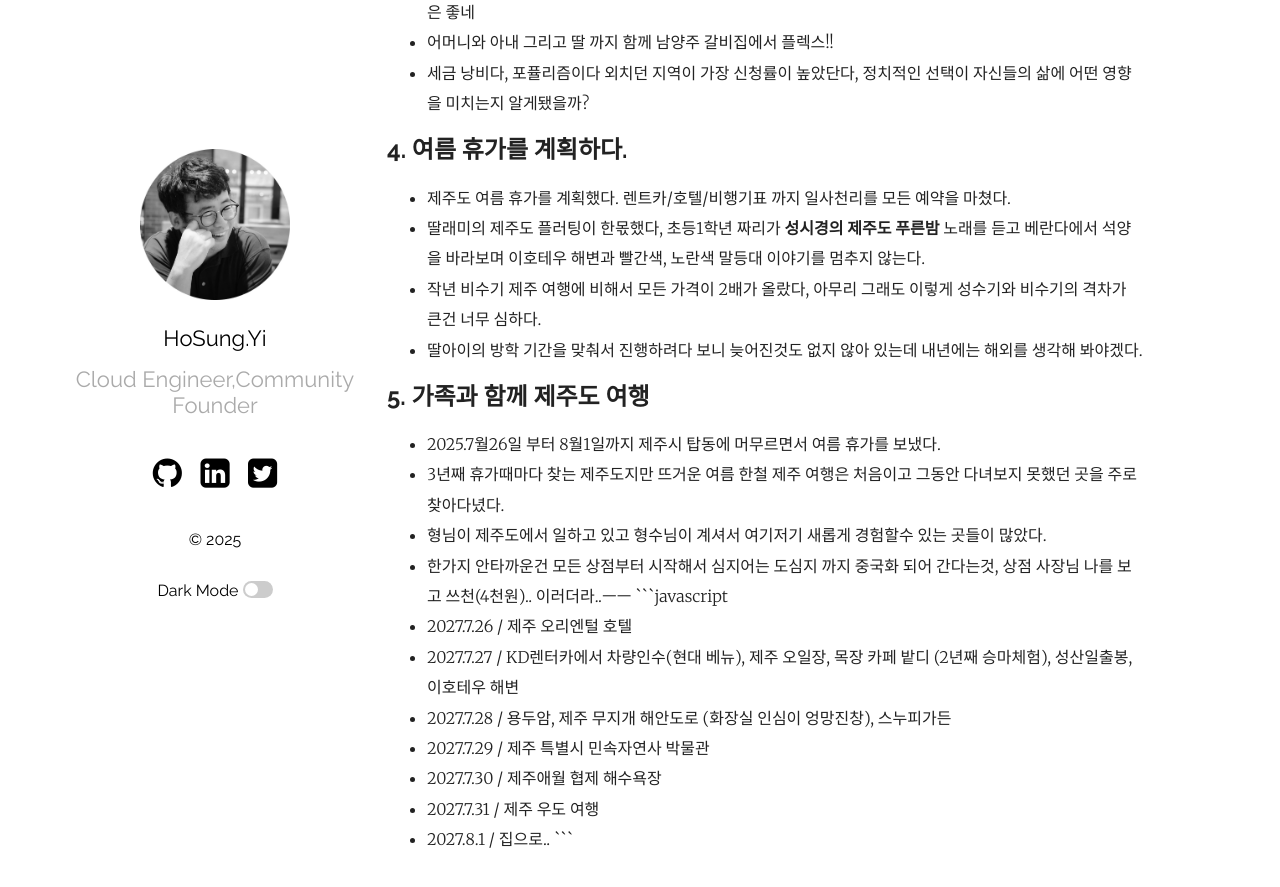
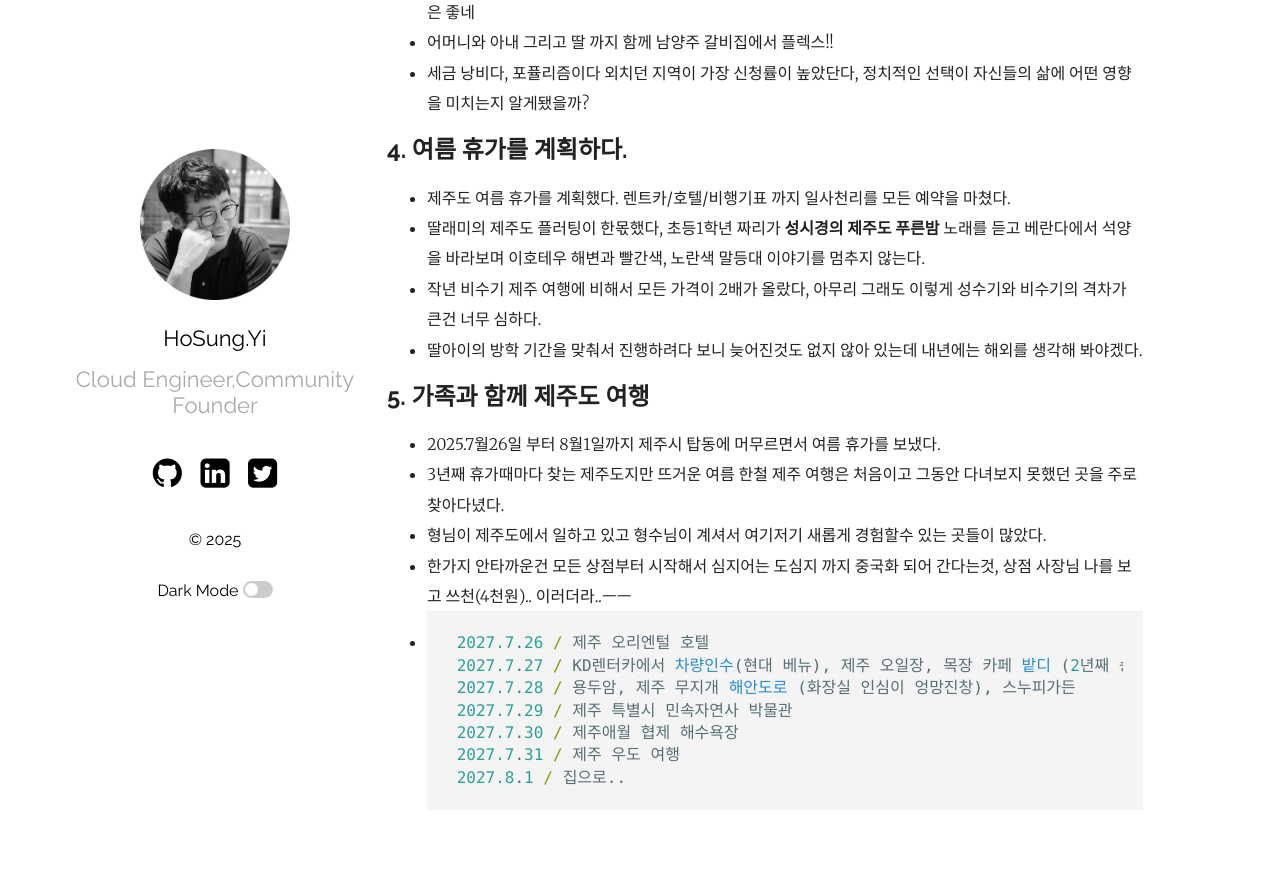
Before and after one commit to hslee77/hslee77.github.io, a Jekyll site: the page built from wiki/memo/2025-07-21-github.md, in a window 1280 px wide and 900 px high, scrolled down 1013 px. Shown: the top 887 px of the window. Built offline with Jekyll 4.4.1, drawn with Linux system fonts in a browser that asks for light colours; after the commit the page ends 1868 px from its top, so only the background shows below that.

Commit message:
Journey Memo v1.2

````diff
--- a/wiki/memo/2025-07-21-github.md
+++ b/wiki/memo/2025-07-21-github.md
@@ -45,12 +45,13 @@ categories: [Tommy Journey]
 * 3년째 휴가때마다 찾는 제주도지만 뜨거운 여름 한철 제주 여행은 처음이고 그동안 다녀보지 못했던 곳을 주로 찾아다녔다.
 * 형님이 제주도에서 일하고 있고 형수님이 계셔서 여기저기 새롭게 경험할수 있는 곳들이 많았다.
 * 한가지 안타까운건 모든 상점부터 시작해서 심지어는 도심지 까지 중국화 되어 간다는것, 상점 사장님 나를 보고 쓰천(4천원).. 이러더라..ㅡㅡ
+*
 ```javascript
-* 2027.7.26 / 제주 오리엔털 호텔
-* 2027.7.27 / KD렌터카에서 차량인수(현대 베뉴), 제주 오일장, 목장 카페 밭디 (2년째 승마체험), 성산일출봉, 이호테우 해변
-* 2027.7.28 / 용두암, 제주 무지개 해안도로 (화장실 인심이 엉망진창), 스누피가든
-* 2027.7.29 / 제주 특별시 민속자연사 박물관
-* 2027.7.30 / 제주애월 협제 해수욕장
-* 2027.7.31 / 제주 우도 여행
-* 2027.8.1 / 집으로..
+ 2027.7.26 / 제주 오리엔털 호텔
+ 2027.7.27 / KD렌터카에서 차량인수(현대 베뉴), 제주 오일장, 목장 카페 밭디 (2년째 승마체험), 성산일출봉, 이호테우 해변
+ 2027.7.28 / 용두암, 제주 무지개 해안도로 (화장실 인심이 엉망진창), 스누피가든
+ 2027.7.29 / 제주 특별시 민속자연사 박물관
+ 2027.7.30 / 제주애월 협제 해수욕장
+ 2027.7.31 / 제주 우도 여행
+ 2027.8.1 / 집으로..
 ```
````
